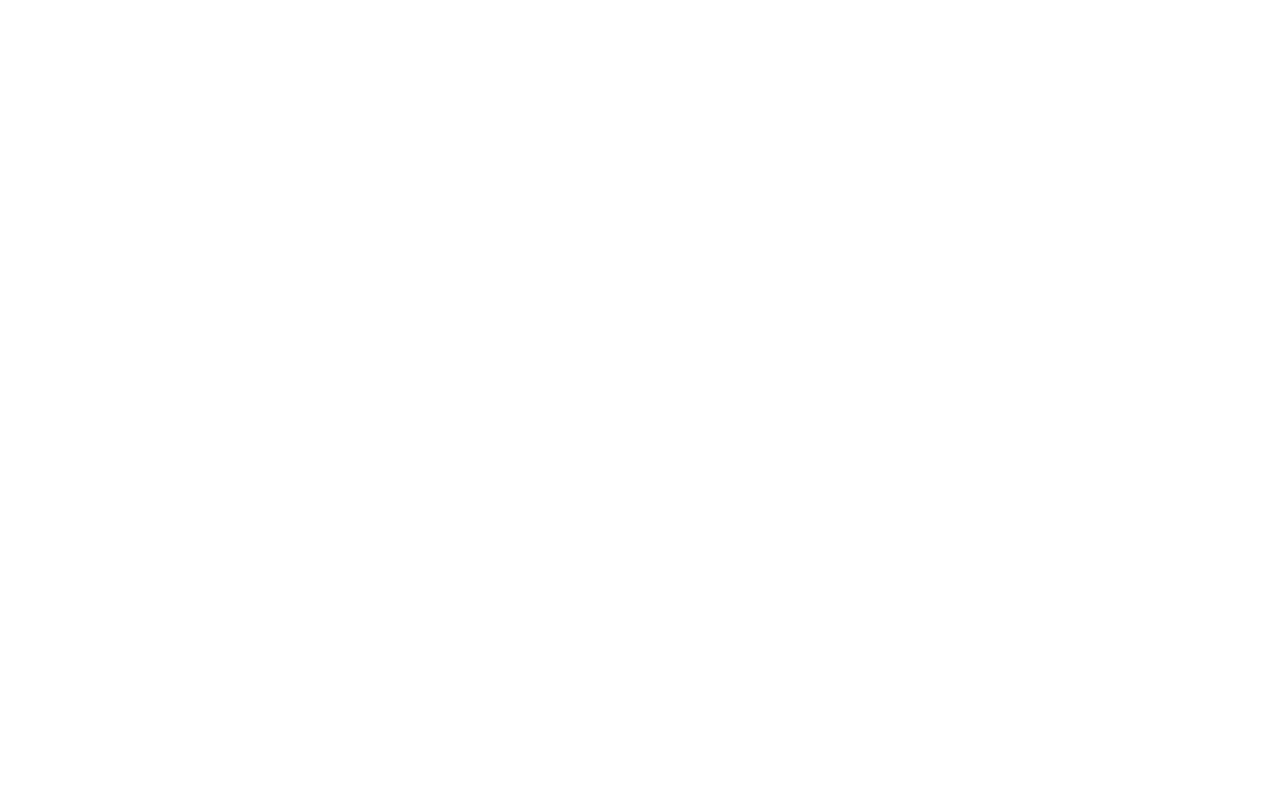
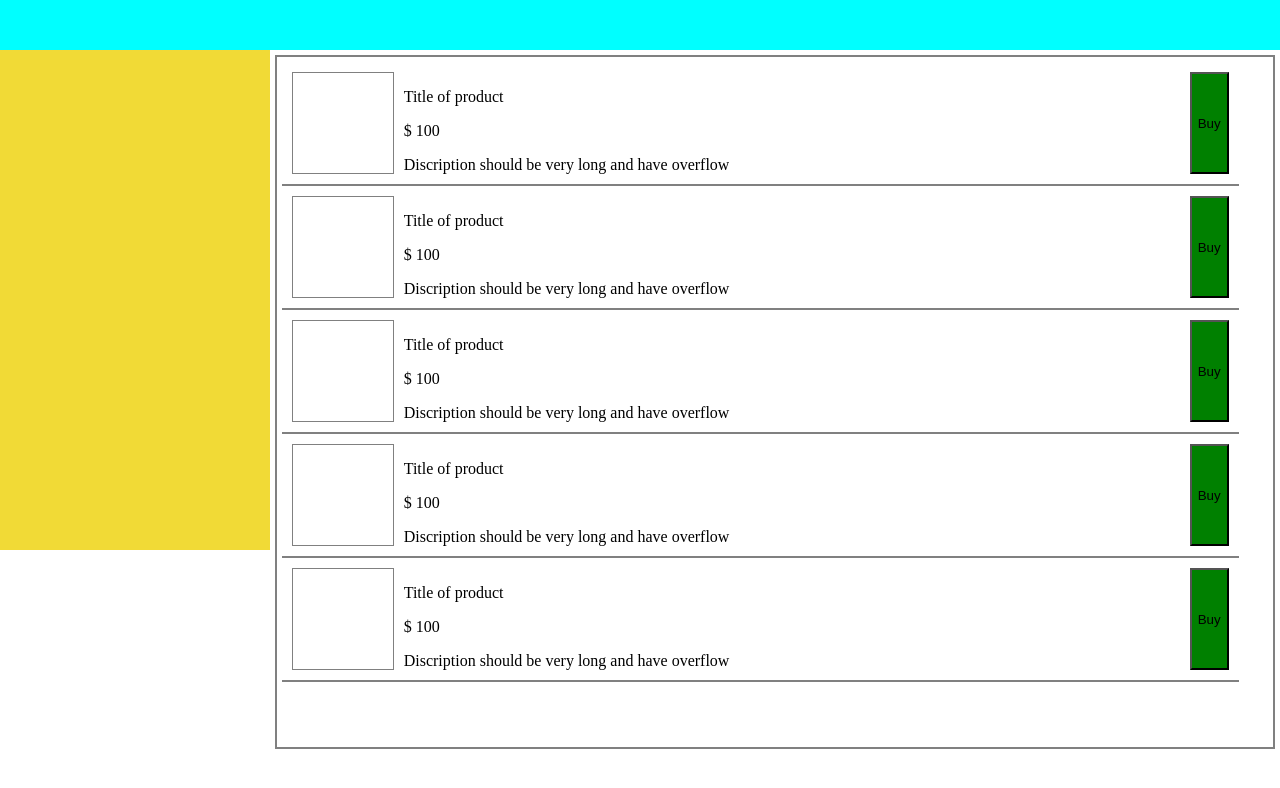
Before and after one commit to Nitvex/EPAM-courses, a plain HTML site: page lecture2/task2/index.html in a window 1280 px wide. Drawn offline with Linux system fonts and the light colour scheme.

Commit message:
[Add] second task lecture 2

```diff
--- a/lecture2/task2/index.html
+++ b/lecture2/task2/index.html
@@ -3,8 +3,59 @@
 <head>
     <meta charset="UTF-8">
     <title>Title</title>
+    <link rel="stylesheet" href="style.css">
 </head>
 <body>
-
+    <header class="header"></header>
+    <div class="main">
+        <aside class="fix"></aside>
+        <div class="main-content">
+            <div class="product">
+                <div class="img"></div>
+                <div class="info">
+                    <p>Title of product</p>
+                    <p>$ 100</p>
+                    <p class="disription">Discription should be very long and have overflow</p>
+                </div>
+                <button class="buy">Buy</button>
+            </div>
+            <div class="product">
+                <div class="img"></div>
+                <div class="info">
+                    <p>Title of product</p>
+                    <p>$ 100</p>
+                    <p>Discription should be very long and have overflow</p>
+                </div>
+                <button class="buy">Buy</button>
+            </div>
+            <div class="product">
+                <div class="img"></div>
+                <div class="info">
+                    <p>Title of product</p>
+                    <p>$ 100</p>
+                    <p>Discription should be very long and have overflow</p>
+                </div>
+                <button class="buy">Buy</button>
+            </div>
+            <div class="product">
+                <div class="img"></div>
+                <div class="info">
+                    <p>Title of product</p>
+                    <p>$ 100</p>
+                    <p>Discription should be very long and have overflow</p>
+                </div>
+                <button class="buy">Buy</button>
+            </div>
+            <div class="product">
+                <div class="img"></div>
+                <div class="info">
+                    <p>Title of product</p>
+                    <p>$ 100</p>
+                    <p>Discription should be very long and have overflow</p>
+                </div>
+                <button class="buy">Buy</button>
+            </div>
+        </div>
+    </div>
 </body>
 </html>
--- a/lecture2/task2/style.css
+++ b/lecture2/task2/style.css
@@ -0,0 +1,66 @@
+.header {
+    height: 50px;
+    background-color: aqua;
+    width: 100%;
+}
+
+.fix {
+    height: 500px;
+    background-color: #f1da36;
+    width: 280px;
+}
+
+.main-content {
+    display: flex;
+    flex-direction: column;
+    height: calc(85vh);
+    width: 80%;
+    padding: 5px;
+    border: 2px solid grey;
+    margin: 5px 5px;
+    overflow-y: scroll;
+}
+
+html, body {
+    margin: 0px;
+    height: 100%;
+}
+
+.product {
+    display: flex;
+    flex-direction: row;
+    padding: 10px;
+    border-bottom: 2px solid grey;
+    width: 95%;
+}
+
+.img {
+    border: 1px solid grey;
+    min-width: 100px;
+    min-height: 100px;
+}
+
+.main {
+    display: flex;
+    flex-direction: row;
+    height: 500px;
+}
+
+.disription {
+    text-overflow: ellipsis;
+    overflow: hidden;
+    min-width: 300px;
+    display: block;
+}
+
+.buy {
+    background-color: green;
+    margin-left: auto;
+}
+
+.info {
+    margin: 0 10px;
+    text-overflow: ellipsis;
+    min-width: 300px;
+    max-height: 50px;
+}
```
